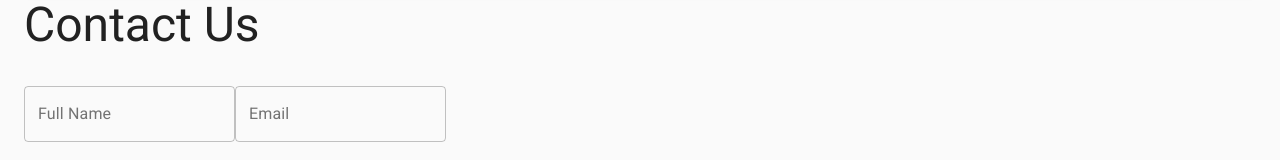
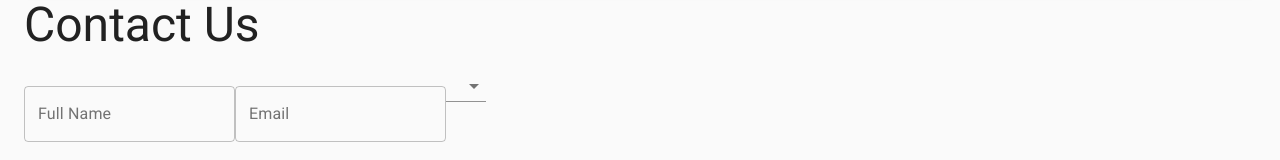
Before and after one commit to ckashby/muinav, a React (Create React App) app: page / in a window 1280 px wide. Shown: the part 856-1016 px from the top of the page. Built offline with nearby package versions, Linux system fonts and the light colour scheme; the HTML template or start-up script is replaced by a standard one.

Commit message:
added select

```diff
--- a/src/components/ContactForm/ContactForm.js
+++ b/src/components/ContactForm/ContactForm.js
@@ -1,6 +1,15 @@
 import React, { useState } from "react";
 import { makeStyles } from "@material-ui/core/styles";
-import { Button, TextField, Typography } from "@material-ui/core";
+import {
+  Button,
+  FormControl,
+  FormHelperText,
+  InputLabel,
+  MenuItem,
+  Select,
+  TextField,
+  Typography,
+} from "@material-ui/core";
 
 const useStyles = makeStyles({
   root: {
@@ -23,6 +32,7 @@ export default function ContactForm() {
   const classes = useStyles();
   const [name, setName] = useState("");
   const [email, setEmail] = useState("");
+  const [age, setAge] = useState("");
   const [message, setMessage] = useState("");
 
   const handleSubmit = () => {
@@ -52,6 +62,16 @@ export default function ContactForm() {
           onChange={(e) => setEmail(e.target.value)}
           // fullWidth
         />
+        <Select
+          label="Age"
+          value="age"
+          onChange={(e) => setAge(e.target.value)}
+        >
+          <MenuItem value="1">1</MenuItem>
+          <MenuItem value="2">2</MenuItem>
+          <MenuItem value="3">3</MenuItem>
+          <MenuItem value="4">4</MenuItem>
+        </Select>
         <TextField
           multiline
           rows="4"
--- a/src/components/Hero/Hero.js
+++ b/src/components/Hero/Hero.js
@@ -1,7 +1,6 @@
 import React from "react";
 import { Container, Slider, Typography } from "@material-ui/core";
 import { makeStyles } from "@material-ui/core/styles";
-import AgeSelect from "../AgeSelect/AgeSelect";
 
 export default function Hero() {
   const useStyles = makeStyles((theme) => ({
```
